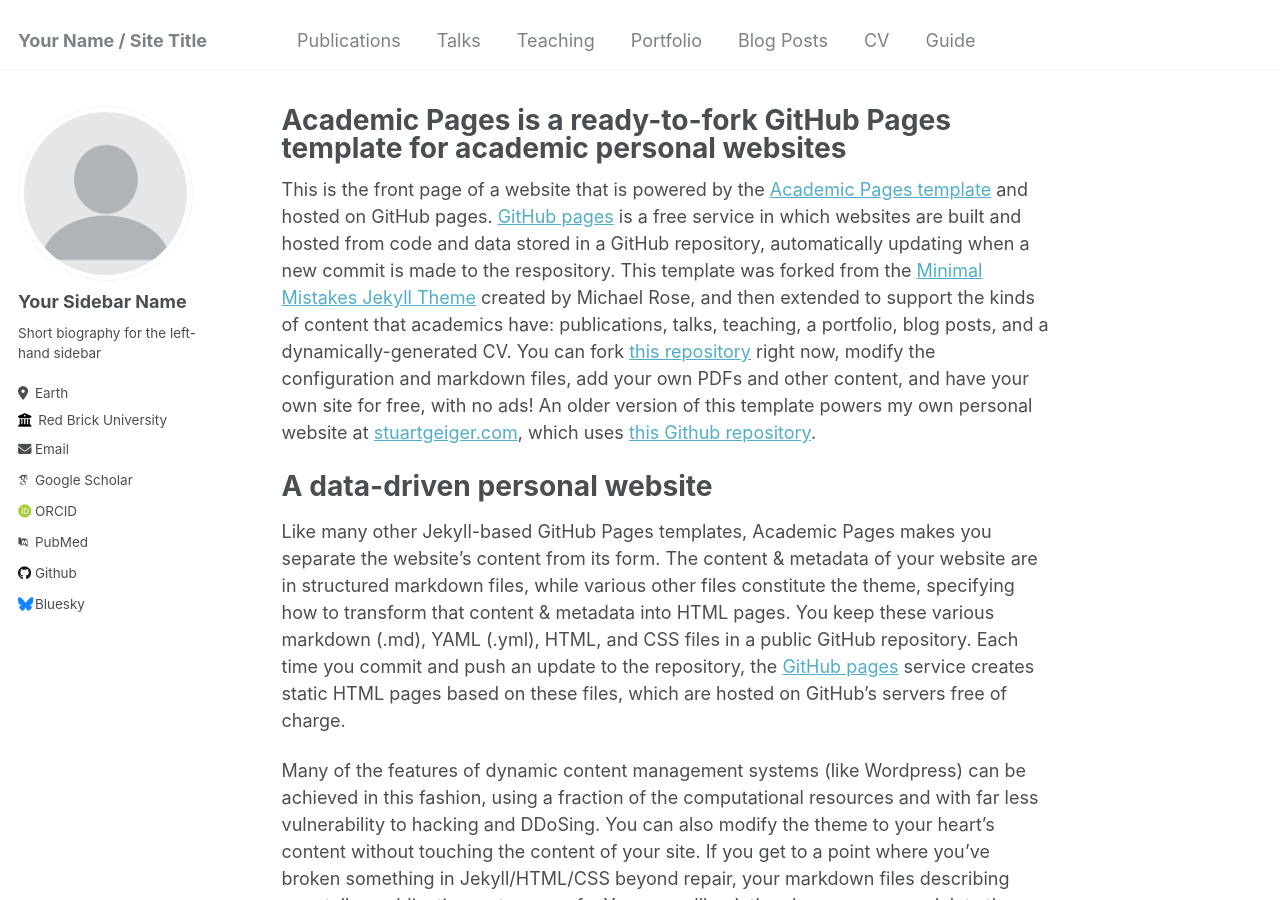
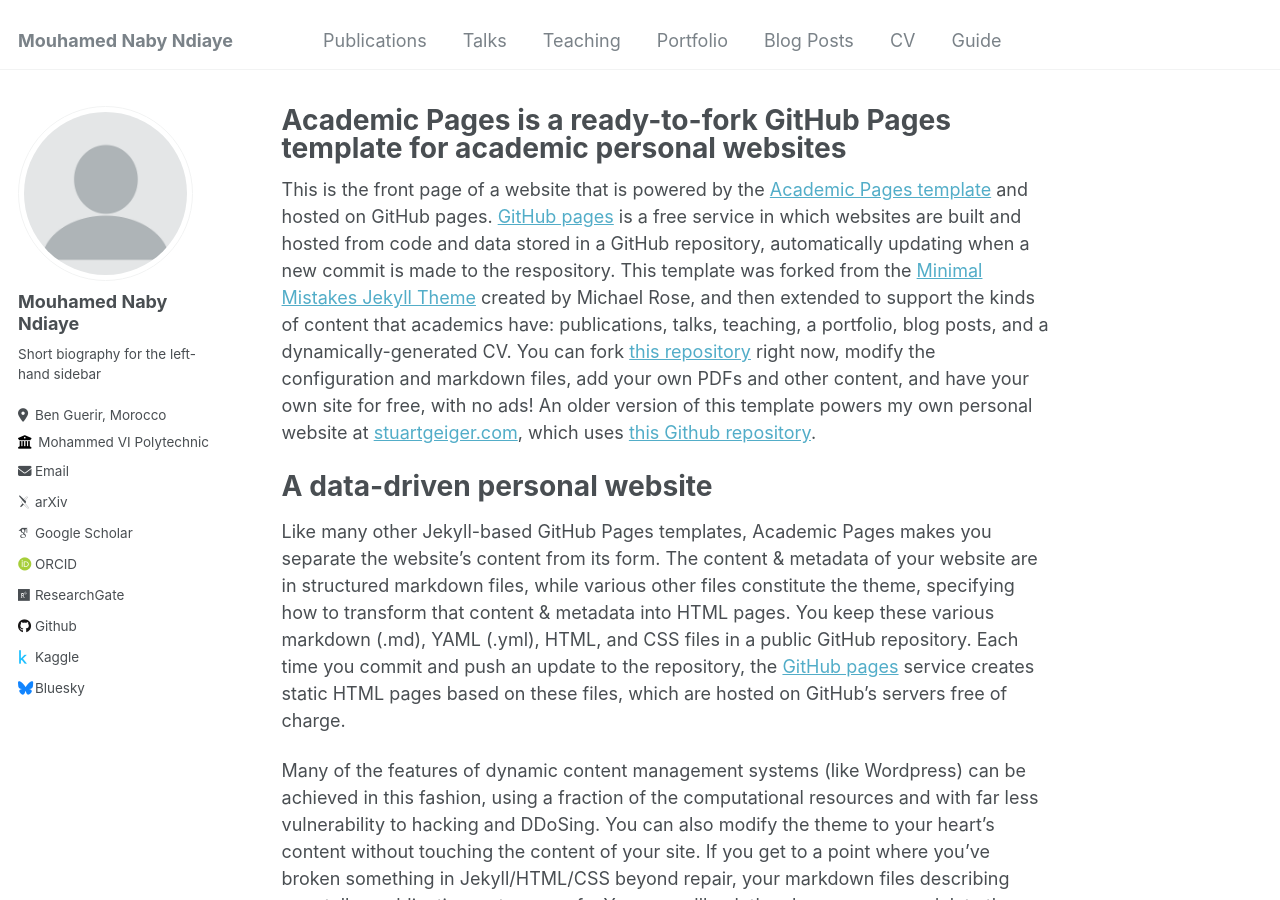
Before and after one commit to Nabzozifo/Nabzozifo.github.io, a Jekyll site: the page built from _pages/about.md, in a window 1280 px wide and 900 px high. Built offline with Jekyll 4.4.1, drawn with Linux system fonts in a browser that asks for light colours; some web fonts are replaced.

Commit message:
Update _config.yml

```diff
--- a/_config.yml
+++ b/_config.yml
@@ -8,13 +8,13 @@
 
 # Basic Site Settings
 locale                   : "en-US"
-title                    : "Your Name / Site Title"
+title                    : "Mouhamed Naby Ndiaye"
 title_separator          : "-"
 name                     : &name "Your Name"
 description              : &description "personal description"
-url                      : https://academicpages.github.io # the base hostname & protocol for your site e.g. "https://mmistakes.github.io"
+url                      : https://Nabzozifo.github.io # the base hostname & protocol for your site e.g. "https://mmistakes.github.io"
 baseurl                  : "" # the subpath of your site, e.g. "/blog"
-repository               : "academicpages/academicpages.github.io"
+repository               : "Nabzozifo/Nabzozifo.github.io"
 
 # Site Author - The following control what appear as part of the author content on the side bar.
 #               If a field is blank the icon and link will not appear, otherwise it will be shown.
@@ -22,30 +22,30 @@ repository               : "academicpages/academicpages.github.io"
 author:
   # Biographic information
   avatar           : "profile.png"
-  name             : "Your Sidebar Name"
+  name             : "Mouhamed Naby Ndiaye"
   pronouns         : # example: "she/her"
   bio              : "Short biography for the left-hand sidebar"
-  location         : "Earth"
-  employer         : "Red Brick University"
+  location         : "Ben Guerir, Morocco"
+  employer         : "Mohammed VI Polytechnic University"
   uri              : # URL
-  email            : "none@example.org"
+  email            : "naby.ndiaye@um6p.ma"
 
   # Academic websites
-  arxiv            : # URL - Update with the correct link to your profile
-  googlescholar    : "https://scholar.google.com/citations?user=PS_CX0AAAAAJ"
-  impactstory      : # URL
-  orcid            : "http://orcid.org/yourorcidurl"
-  semantic         : # URL
-  pubmed           : "https://www.ncbi.nlm.nih.gov/pubmed/?term=john+snow"
-  researchgate     : # URL
+  arxiv            : "https://arxiv.org/a/ndiaye_m_3.html"# URL - Update with the correct link to your profile
+  googlescholar    : "https://scholar.google.com/citations?user=Xv6iKK8AAAAJ&hl=en"
+  # impactstory      : # URL
+  orcid            : "https://orcid.org/0000-0002-5737-4391?lang=en"
+  # semantic         : # URL
+  # pubmed           : "https://www.ncbi.nlm.nih.gov/pubmed/?term=john+snow"
+  researchgate     : "https://www.researchgate.net/profile/Mouhamed-Naby-Ndiaye"# URL
 
   # Repositories and software development
-  bitbucket        : # Username - Update with your username on the site
-  codepen          : # Username
-  dribbble         : # Username
-  github           : "academicpages"
-  kaggle           : # Username
-  stackoverflow    : # User number or user number and name (i.e., use "1" or "1/jeff-atwood")
+  # bitbucket        : # Username - Update with your username on the site
+  # codepen          : # Username
+  # dribbble         : # Username
+  github           : "Nabzozifo"
+  kaggle           : "naby96"# Username
+  # stackoverflow    : # User number or user number and name (i.e., use "1" or "1/jeff-atwood")
 
   # Social media
   bluesky          : "bsky.app" # Replace this with you Bluesky username
```
